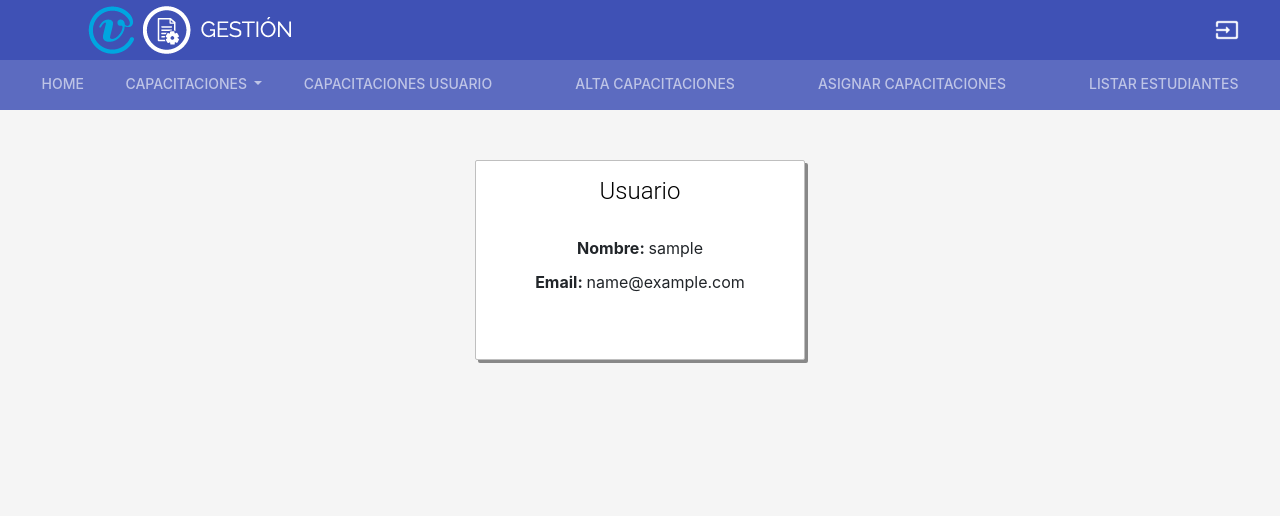
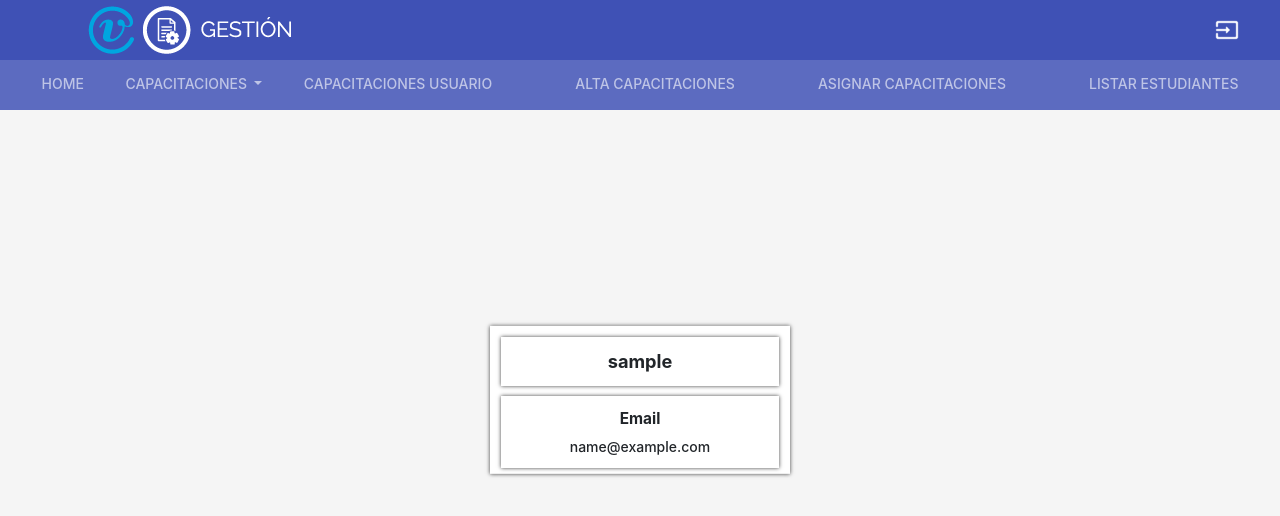
Before and after one commit to LucioTrucco/SistemaSeguimientoCapacitaciones, a Flask app: page /usuarios/1 in a window 1280 px wide. Shown: the top 516 px of the page. Run offline with Flask 2, Linux system fonts and the light colour scheme; the visitor is signed in with stand-in values (Sample User, id 1); data comes from the database, SQL or seed files in the repository; some libraries are stand-ins or nearby versions.

Commit message:
Cambiando estilos a detalle usuario.

```diff
--- a/Codigo/app/static/css/styles.css
+++ b/Codigo/app/static/css/styles.css
@@ -91,6 +91,7 @@ body,head{
 	text-align: center;
 	border: 1px solid #BFBFBF;
 	box-shadow: 3px 3px #888888;
+	height: auto;
 }
 
 .rectangulos{
@@ -474,3 +475,12 @@ a:hover{
 	margin-bottom: 5;
 	font-size: 1.1rem;
 }
+
+.user__box{
+	position: absolute;
+	width: 300px;
+}
+
+.user__center{
+	text-align: center;
+}
--- a/Codigo/app/templates/user_details.html
+++ b/Codigo/app/templates/user_details.html
@@ -1,16 +1,11 @@
 {% extends "base.html" %}
 
 {% block content %}
-<div class="contenedorcard">
-    <div class="demo-card-wide mdl-card carta" >
-            <div class="mdl-card__title">
-                    <h2 class="mdl-card__title-text titulo">Usuario</h2>
+<div class="contenedor-detalles user__box">
+            <div class="detalles__titulo user__center">
+                    {{ user.username }}
             </div>
-            <div class="mdl-textfield mdl-js-textfield contenido">
-            <div class="user"><b>Nombre: </b> {{ user.username }}</div>
-            <div class="user"><b>Email: </b> {{ user.email }}</div>
-            </div>
-    </div>
+            <div class="detalles__desc user__center"><p>Email </p> {{ user.email }}</div>
 </div>
     {% block confirm %} {% endblock %}
 {% endblock %}
```
